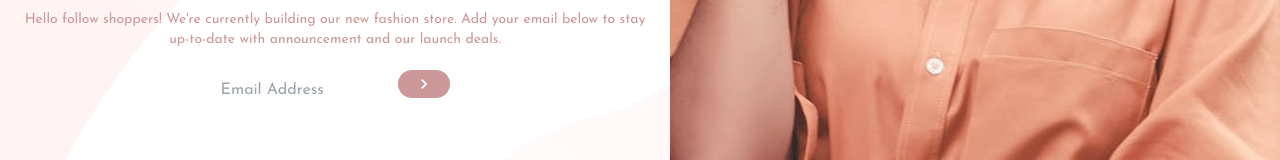
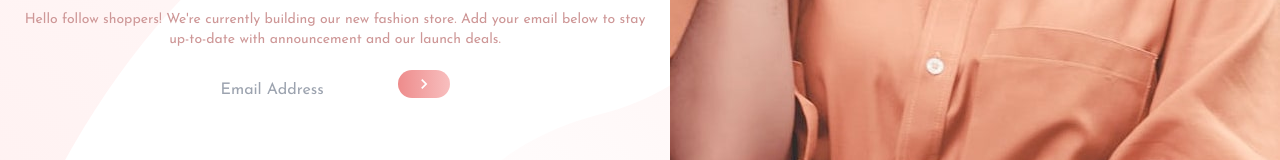
Before and after one commit to elvisowusu/Base-Apparel-Coming-Soon-, a React (Vite) app: page / in a window 1280 px wide. Shown: the part 501-661 px from the top of the page. Built offline with nearby package versions, Linux system fonts and the light colour scheme.

Commit message:
added color Gradient

```diff
--- a/src/App.jsx
+++ b/src/App.jsx
@@ -32,7 +32,7 @@ function App() {
 
         <div className=" flex flex-col justify-center items-center">
           <p className="flex flex-col text-center text-[2.5rem] tracking-[0.7rem] mt-[5rem] leading-[2.5rem] mb-[1rem]">
-            <span className="spaned text-desaturatedRed">WE'RE</span>
+            <span className=" text-desaturatedRed">WE'RE</span>
             COMING <br />
             SOON
           </p>
@@ -48,7 +48,7 @@ function App() {
               type="email"
               placeholder="Email Address"
             />
-            <button className="px-4 text-white text-xl py-1 bg-desaturatedRed rounded-full">
+            <button className="px-4 text-white text-xl py-1 bg-gradient-to-r from-startGradient to-endGradient rounded-full">
               <MdKeyboardArrowRight />
             </button>
           </form>
--- a/tailwind.config.js
+++ b/tailwind.config.js
@@ -11,6 +11,8 @@ export default {
         'desaturatedRed' : 'hsl(0, 36%, 70%)',
          'softRed' : 'hsl(0, 93%, 68%)',
         'darkGrayishRed' :'hsl(0, 6%, 24%)',
+        'startGradient' :'hsl(0, 74%, 74%)',
+        'endGradient': 'hsl(0, 80%, 86%)',
       },
     },
   },
```
